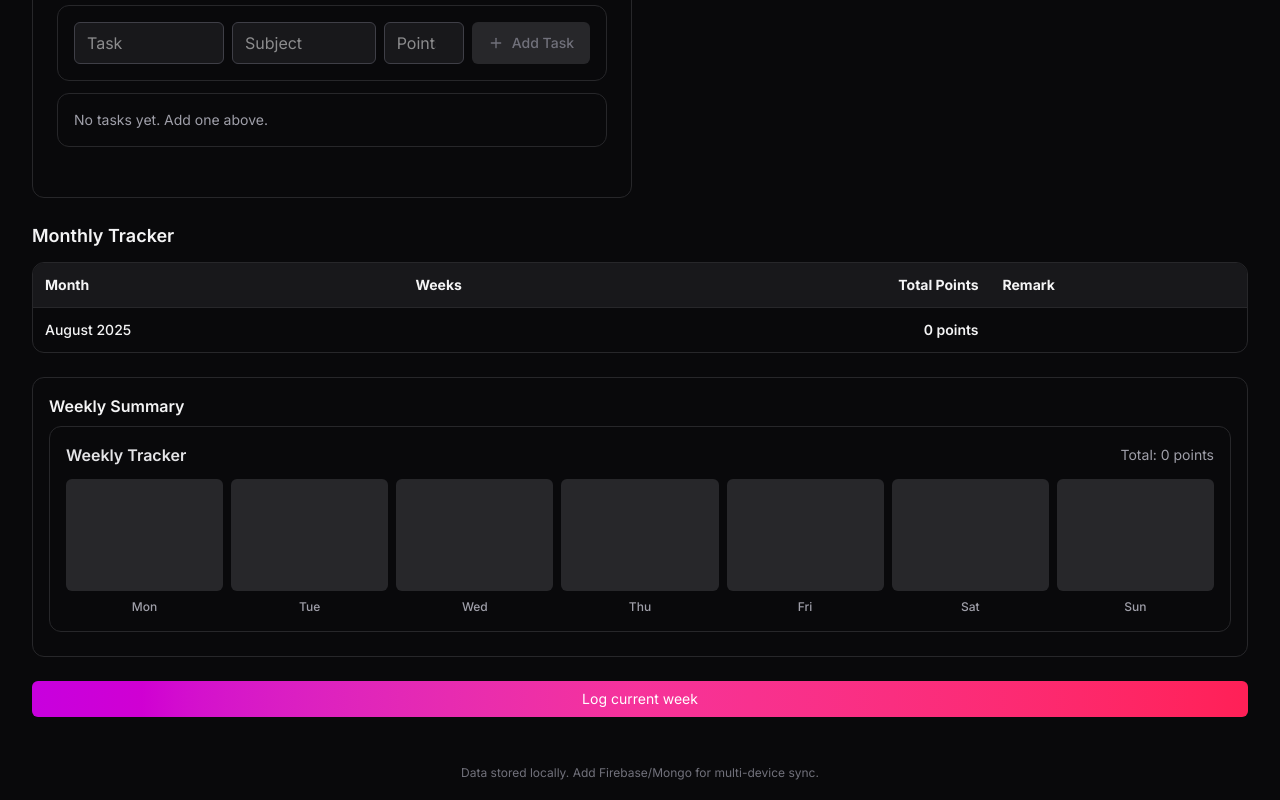
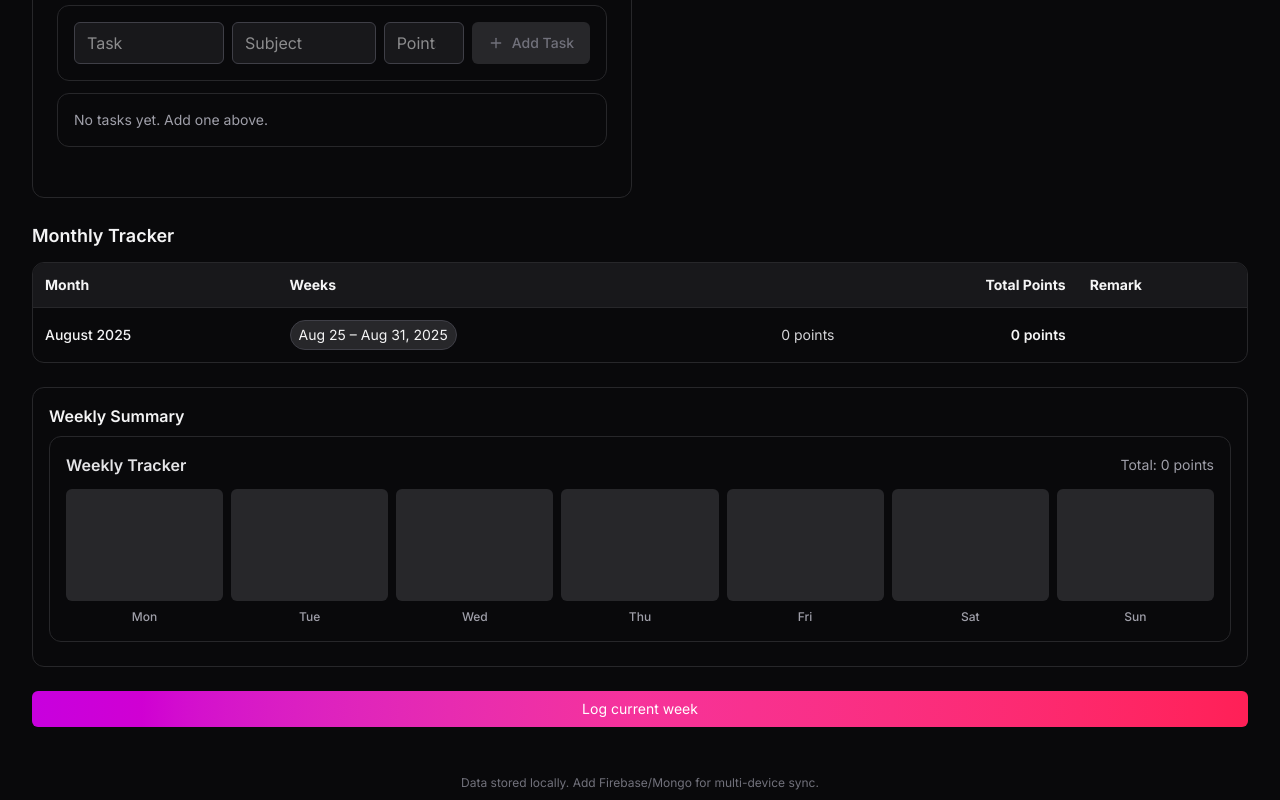
Before and after one commit to phoenix-1-2/Powerful-System, a React (Vite) app in the folder powerful-system/: page / in a window 1280 px wide. Both pictures are taken after a click on the button "Log current week". Shown: the part 1098-1898 px from the top of the page. Built offline with nearby package versions, Linux system fonts and the light colour scheme.

Commit message:
Revert "Don't log 0 point week"
This reverts commit 420509512ea9deb45132bea2427d4e117b22daca.

```diff
--- a/powerful-system/src/components/MonthlyTable.jsx
+++ b/powerful-system/src/components/MonthlyTable.jsx
@@ -36,9 +36,7 @@ export default function MonthlyTable({ monthlyTotals, dailyTarget = 100 }) {
               <td className="p-3 font-medium">{monthLabelFromKey(m)}</td>
               <td className="p-3">
                 <div className="flex flex-col gap-2">
-                  {Object.entries(monthlyTotals[m].weeks).map(
-                    ([wk, total]) =>
-                      total > 0 && (
+                  {Object.entries(monthlyTotals[m].weeks).map(([wk, total]) => (
                     <div
                       key={wk}
                       className="flex items-center justify-between gap-3"
@@ -48,8 +46,7 @@ export default function MonthlyTable({ monthlyTotals, dailyTarget = 100 }) {
                       </span>
                       <span className="text-zinc-300">{total} points</span>
                     </div>
-                      ),
-                  )}
+                  ))}
                 </div>
               </td>
               <td className="p-3 text-right font-semibold">
```
Lines whose indentation alone changed are shown as unchanged.
